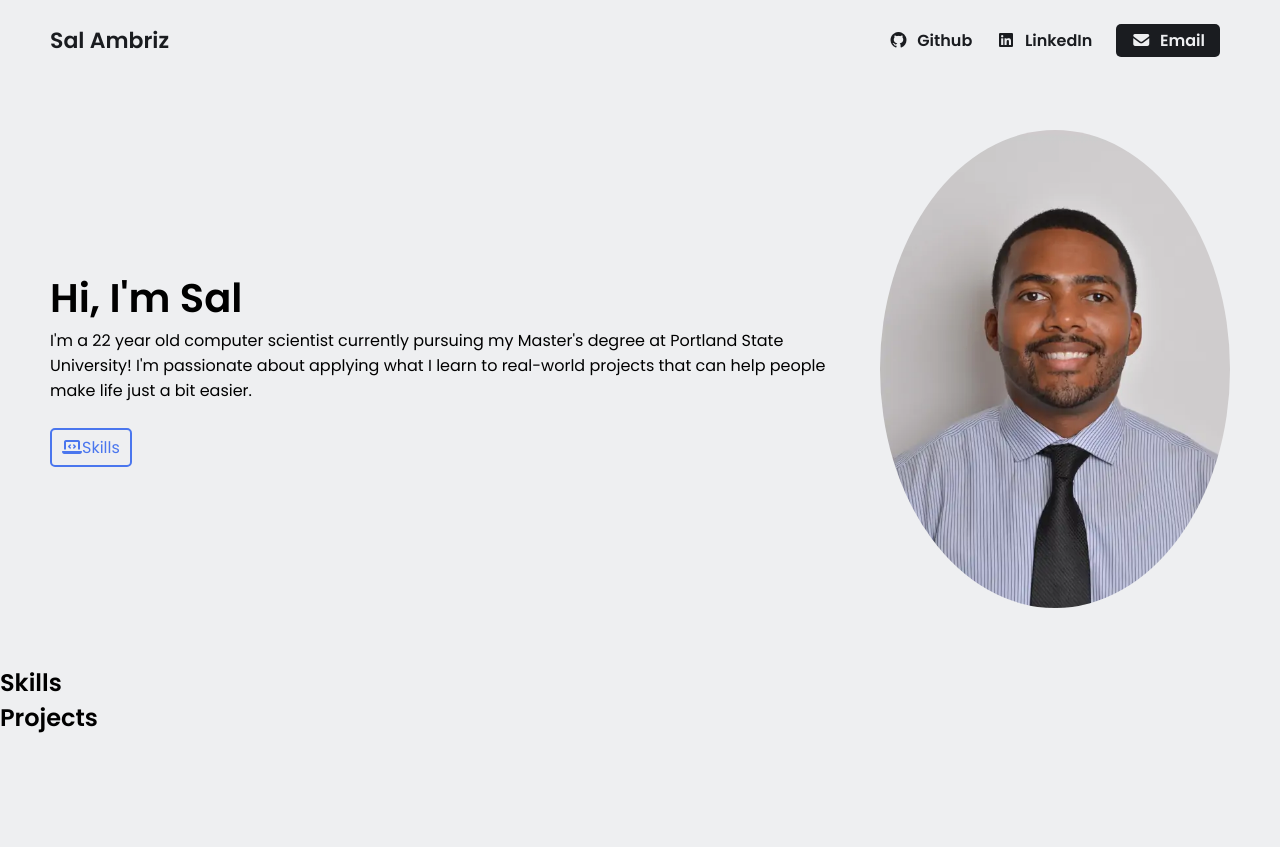
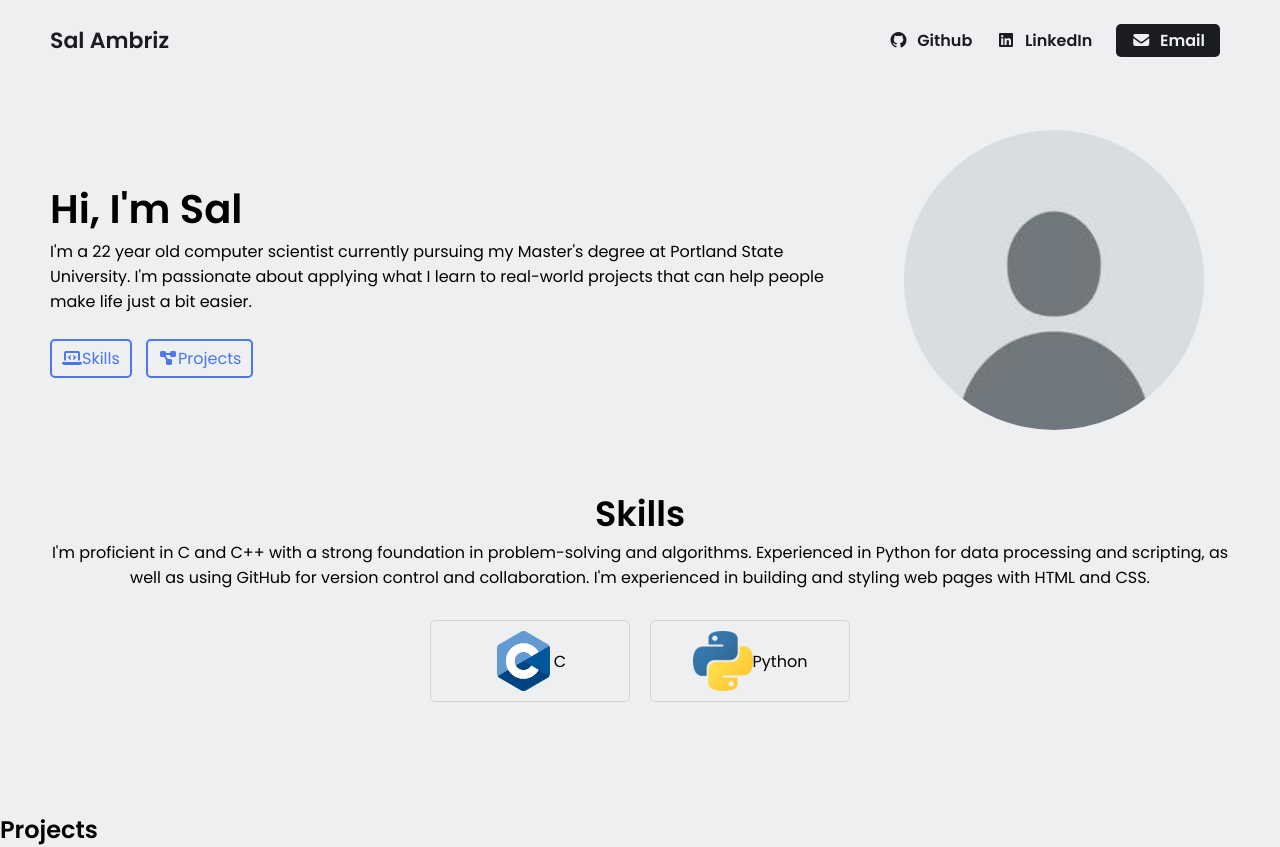
Before and after one commit to pdxsa1/my-portfolio, a plain HTML site: page index.html in a window 1280 px wide. Before the commit the page ends 800 px from the top, so only its background shows below. Drawn offline with Linux system fonts and the light colour scheme.

Commit message:
Added skills

```diff
--- a/index.html
+++ b/index.html
@@ -43,26 +43,40 @@
         <section class="hero-section">
             <div class="text">
                 <h2>Hi, I'm Sal</h2>
-                <p>I'm a 22 year old computer scientist currently pursuing my Master's degree at Portland State University!
+                <p>I'm a 22 year old computer scientist currently pursuing my Master's degree at Portland State University.
                     I'm passionate about applying what I learn to real-world projects that can help people make life just a
                     bit easier.
                 </p>
-
                 <div class="links">
                     <a href="#skills">
                         <i class="fa-solid fa-laptop-code"></i>Skills
                     </a>
+                    <a href="#projects">
+                        <i class="fa-solid fa-diagram-project"></i>Projects
+                    </a>
                 </div>
             </div>
             <div class="headshot">
-                <img src="images/DSC_0067.webp" alt="sal ambriz headshot">
+                <img src="images/default.jpg" alt="sal ambriz headshot">
             </div>
         </section>
+        <!-- Skills -->
+        <section id="skills" class="skills-section">
+            <h2>Skills</h2>
+            <div class="text">
+                I'm proficient in C and C++ with a strong foundation in problem-solving and algorithms.
+                Experienced in Python for data processing and scripting, as well as using GitHub for version control and collaboration. I'm experienced in building and styling web pages with HTML and CSS.
+            </div>
 
-        <!-- Skills -->
-        <section>
-            <div class="text">
-                <h2>Skills</h2>
+            <div class="cells">
+                <div class="cell">
+                    <img src="images/C_Logo.png" alt="c logo">
+                    <span>C</span>
+                </div>
+
+            <div class="cell">
+                <img src="images/python_logo.png" alt="python logo">
+                <span>Python</span>
             </div>
         </section>
 
--- a/styles.css
+++ b/styles.css
@@ -87,7 +87,7 @@ nav .right a span {
     transition: .1s;
 }
 
-.hero-section .text .links a: hover {
+.hero-section .text .links a:hover {
     color: var(--text-color);
     border: 2px solid var(--text-color);
 }
@@ -97,11 +97,53 @@ nav .right a span {
 }
 
 .hero-section .headshot img{
-    width: 350px;
+    width: 300px;
+    height: auto;
     border-radius: 50%;
 }
 
+/* Skills */
+.skills-section {
+    padding: 0 50px;
+    margin-bottom: 100px;
+}
 
+
+.skills-section h2 {
+    text-align: center;
+    font-size: 35px;
+}
+
+.skills-section .text {
+    text-align: center;
+    margin-bottom: 20px;
+
+}
+
+.skills-section .cells {
+    display: flex;
+    justify-content: center;
+    flex-wrap: wrap;
+}
+
+.skills-section .cells .cell {
+    display: flex;
+    justify-content: center;
+    align-items: center;
+
+    width: 200px;
+    padding: 10px 20px;
+    margin: 10px;
+    border: 1.5px solid #d3d3d3;
+    border-radius: 5px;
+
+}
+
+.skills-section .cells .cell img {
+    width: 60px;
+    height: 60px;
+    object-fit: contain;
+}
 
 @media (max-width: 600px) {
     /* Navbar */
```
Also changed, not shown: images/C_Logo.png (added), images/default.jpg (added), images/luffy_temp.jpeg (added), images/python_logo.jpg (added), images/python_logo.png (added).
